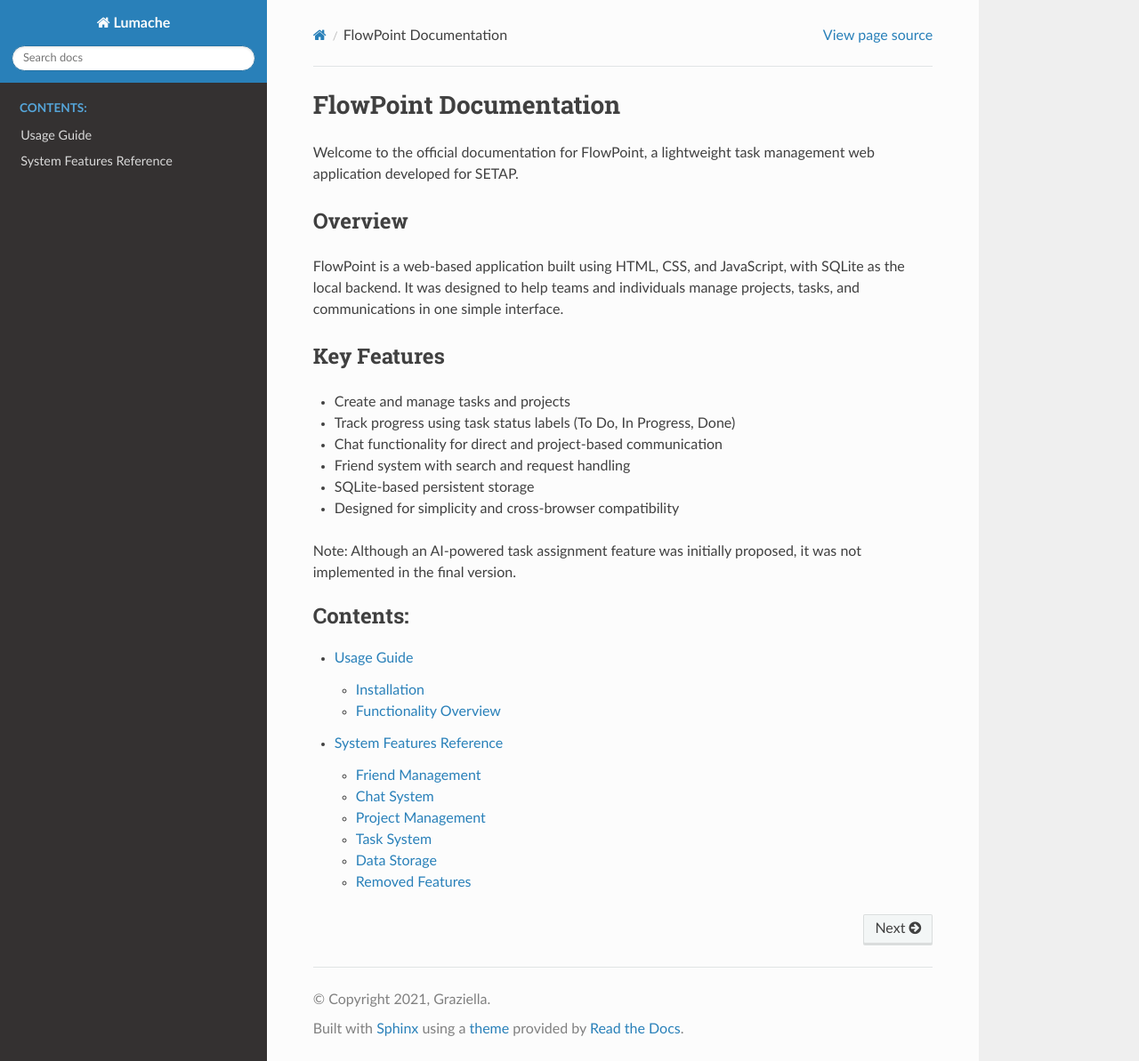
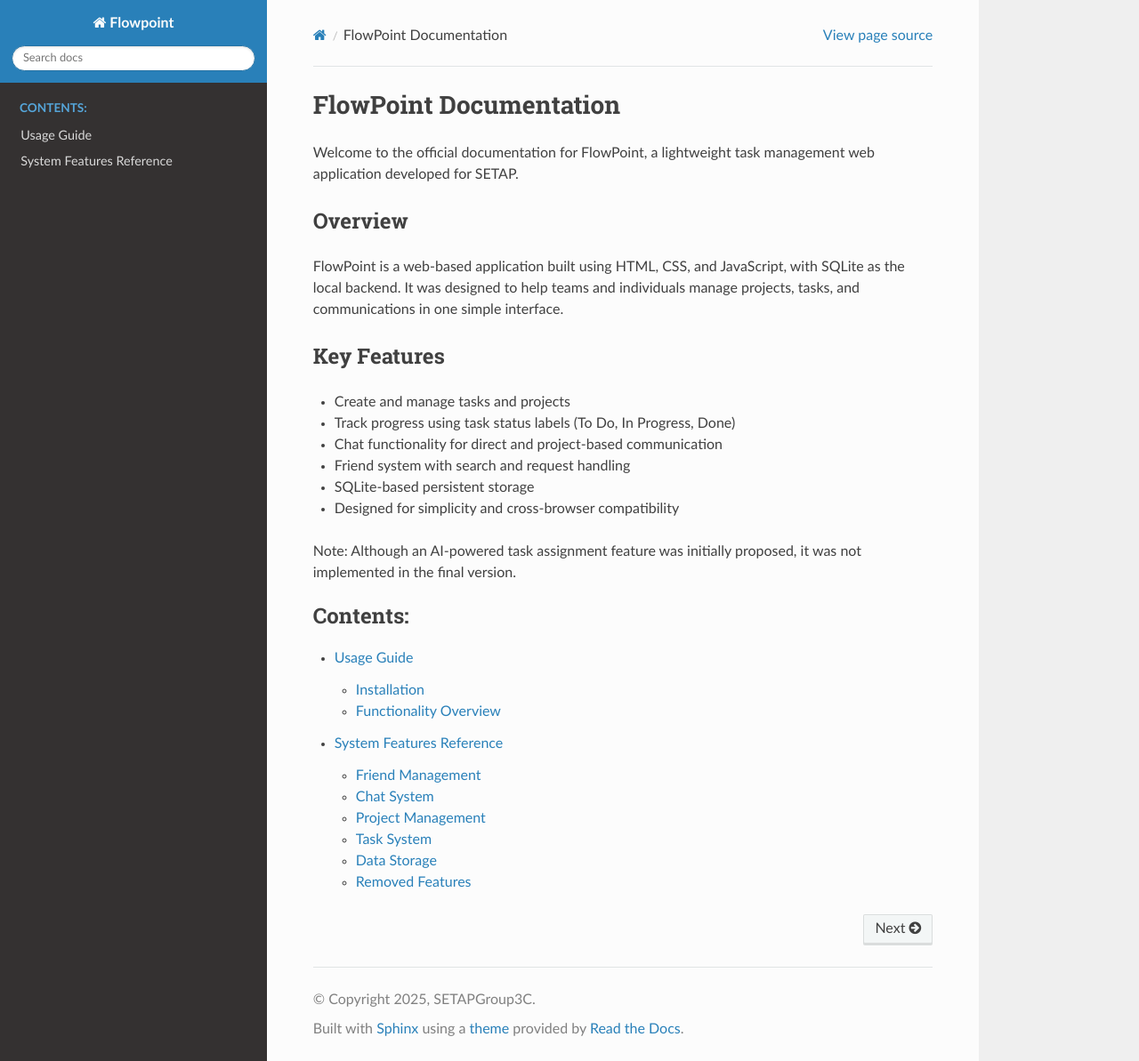
Before and after one commit to SETAPGroup-C3/Documentation, a Sphinx documentation site: the page built from docs/source/index.rst, in a window 1280 px wide and 1193 px high. Shown: the whole window at 89% size. Built offline with Sphinx 7.4.7 and the Read the Docs theme 3.1.0, drawn with Linux system fonts in a browser that asks for light colours.

Commit message:
config updates

```diff
--- a/docs/source/conf.py
+++ b/docs/source/conf.py
@@ -2,9 +2,9 @@
 
 # -- Project information
 
-project = 'Lumache'
-copyright = '2021, Graziella'
-author = 'Graziella'
+project = 'Flowpoint'
+copyright = '2025, SETAPGroup3C'
+author = 'SETAPGroup3C'
 
 release = '0.1'
 version = '0.1.0'
```
